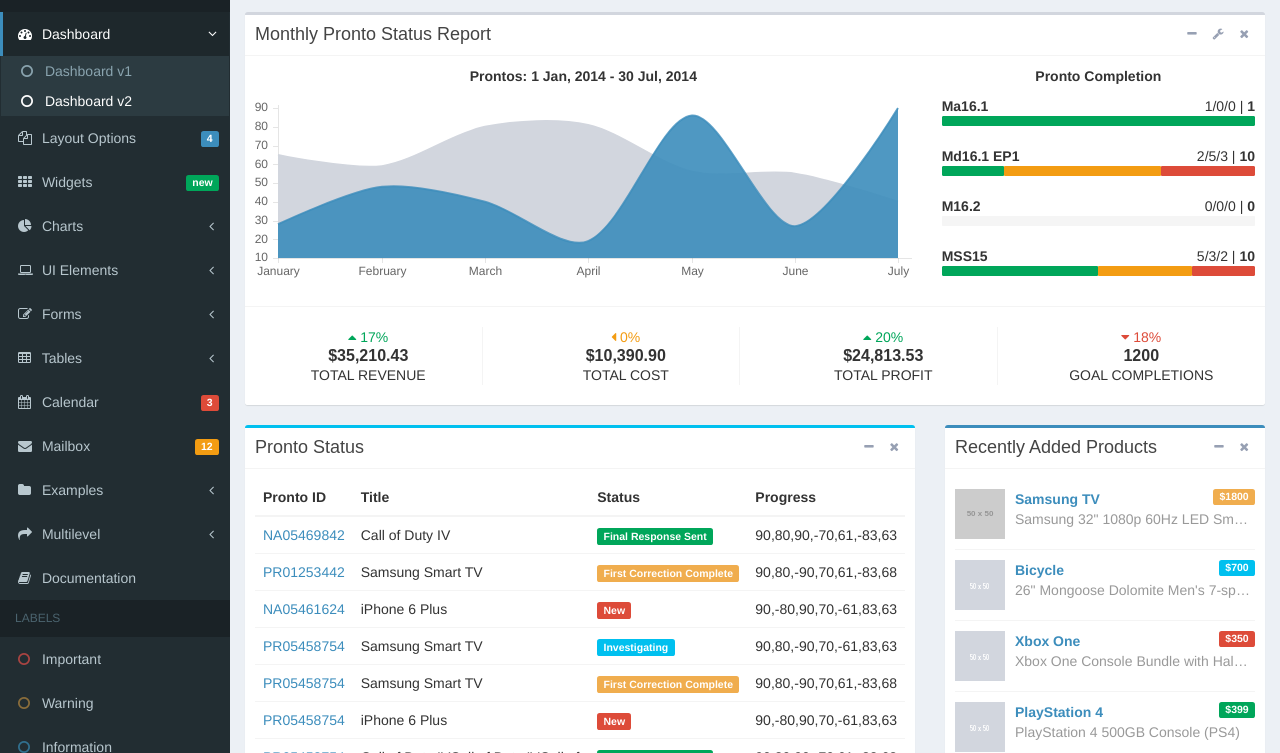
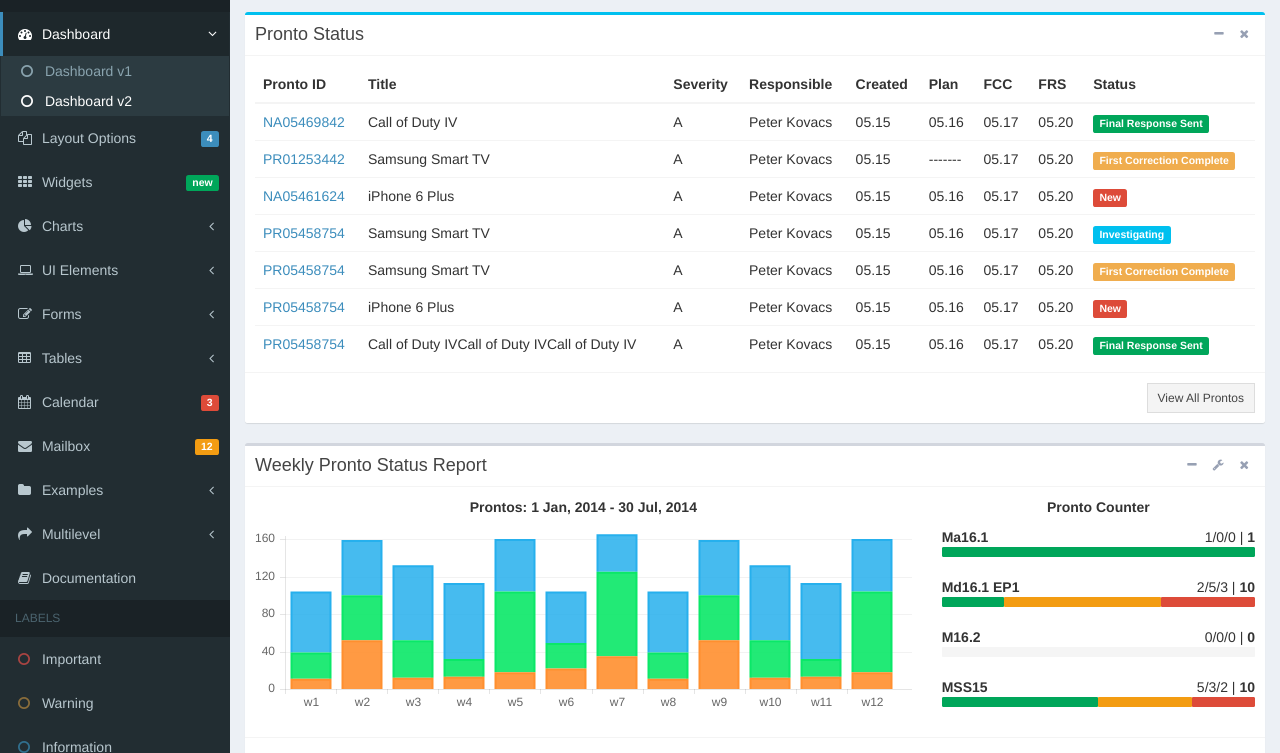
Before and after one commit to weriKK/board, a plain HTML site: page web/site/index.html in a window 1280 px wide. Shown: the part 199-952 px from the top of the page. Drawn offline with nearby package versions, Linux system fonts and the light colour scheme; placeholder pictures from the web are drawn by us; a web font is replaced by a local one.

Commit message:
Changing the web layout around

```diff
--- a/web/site/dist/js/pages/dashboard2.js
+++ b/web/site/dist/js/pages/dashboard2.js
@@ -16,27 +16,37 @@ $(function () {
   var salesChart = new Chart(salesChartCanvas);
 
   var salesChartData = {
-    labels: ["January", "February", "March", "April", "May", "June", "July"],
+    labels: ["w1", "w2", "w3", "w4", "w5", "w6", "w7", "w8", "w9", "w10", "w11", "w12"],
     datasets: [
       {
         label: "Electronics",
-        fillColor: "rgb(210, 214, 222)",
-        strokeColor: "rgb(210, 214, 222)",
+        fillColor: "rgba(38, 176, 237, 0.85)",
+        strokeColor: "rgb(38, 176, 237)",
         pointColor: "rgb(210, 214, 222)",
         pointStrokeColor: "#c1c7d1",
         pointHighlightFill: "#fff",
         pointHighlightStroke: "rgb(220,220,220)",
-        data: [65, 59, 80, 81, 56, 55, 40]
+        data: [65, 59, 80, 81, 56, 55, 40, 65, 59, 80, 81, 56]
       },
       {
         label: "Digital Goods",
-        fillColor: "rgba(60,141,188,0.9)",
-        strokeColor: "rgba(60,141,188,0.8)",
+        fillColor: "rgba(10, 232, 104, 0.9)",
+        strokeColor: "rgb(10, 232, 104)",
         pointColor: "#3b8bba",
         pointStrokeColor: "rgba(60,141,188,1)",
         pointHighlightFill: "#fff",
         pointHighlightStroke: "rgba(60,141,188,1)",
-        data: [28, 48, 40, 19, 86, 27, 90]
+        data: [28, 48, 40, 19, 86, 27, 90, 28, 48, 40, 19, 86]
+      },
+      {
+        label: "Digital Goods",
+        fillColor: "rgba(255, 143, 47, 0.9)",
+        strokeColor: "rgb(255, 143, 47)",
+        pointColor: "#3b8bba",
+        pointStrokeColor: "rgba(60,141,188,1)",
+        pointHighlightFill: "#fff",
+        pointHighlightStroke: "rgba(60,141,188,1)",
+        data: [11, 52, 12, 13, 18, 22, 35, 11, 52, 12, 13, 18]
       }
     ]
   };
@@ -45,7 +55,7 @@ $(function () {
     //Boolean - If we should show the scale at all
     showScale: true,
     //Boolean - Whether grid lines are shown across the chart
-    scaleShowGridLines: false,
+    scaleShowGridLines: true,
     //String - Colour of the grid lines
     scaleGridLineColor: "rgba(0,0,0,.05)",
     //Number - Width of the grid lines
@@ -53,7 +63,7 @@ $(function () {
     //Boolean - Whether to show horizontal lines (except X axis)
     scaleShowHorizontalLines: true,
     //Boolean - Whether to show vertical lines (except Y axis)
-    scaleShowVerticalLines: true,
+    scaleShowVerticalLines: false,
     //Boolean - Whether the line is curved between points
     bezierCurve: true,
     //Number - Tension of the bezier curve between points
@@ -81,7 +91,7 @@ $(function () {
   };
 
   //Create the line chart
-  salesChart.Line(salesChartData, salesChartOptions);
+  salesChart.StackedBar(salesChartData, salesChartOptions);
 
   //---------------------------
   //- END MONTHLY SALES CHART -
--- a/web/site/index.html
+++ b/web/site/index.html
@@ -497,11 +497,129 @@
             </div><!-- /.col -->
           </div><!-- /.row -->
 
+          <!-- Main row -->
+          <div class="row">
+            <div class="col-md-12">
+              <!-- TABLE: Pronto Status -->
+              <div class="box box-info">
+                <div class="box-header with-border">
+                  <h3 class="box-title">Pronto Status</h3>
+                  <div class="box-tools pull-right">
+                    <button class="btn btn-box-tool" data-widget="collapse"><i class="fa fa-minus"></i></button>
+                    <button class="btn btn-box-tool" data-widget="remove"><i class="fa fa-times"></i></button>
+                  </div>
+                </div><!-- /.box-header -->
+                <div class="box-body">
+                  <div class="table-responsive">
+                    <table class="table no-margin">
+                      <thead>
+                        <tr>
+                          <th>Pronto ID</th>
+                          <th>Title</th>
+                          <th>Severity</th>
+                          <th>Responsible</th>
+                          <th>Created</th>
+                          <th>Plan</th>
+                          <th>FCC</th>
+                          <th>FRS</th>
+                          <th>Status</th>
+                        </tr>
+                      </thead>
+                      <tbody>
+                        <tr>
+                          <td><a href="pages/examples/invoice.html">NA05469842</a></td>
+                          <td>Call of Duty IV</td>
+                          <td>A</td>
+                          <td>Peter Kovacs</td>
+                          <td>05.15</td>
+                          <td>05.16</td>
+                          <td>05.17</td>
+                          <td>05.20</td>
+                          <td><span class="label label-success">Final Response Sent</span></td>
+                        </tr>
+                        <tr>
+                          <td><a href="pages/examples/invoice.html">PR01253442</a></td>
+                          <td>Samsung Smart TV</td>
+                          <td>A</td>
+                          <td>Peter Kovacs</td>
+                          <td>05.15</td>
+                          <td>-------</td>
+                          <td>05.17</td>
+                          <td>05.20</td>
+                          <td><span class="label label-warning">First Correction Complete</span></td>
+                        </tr>
+                        <tr>
+                          <td><a href="pages/examples/invoice.html">NA05461624</a></td>
+                          <td>iPhone 6 Plus</td>
+                          <td>A</td>
+                          <td>Peter Kovacs</td>
+                          <td>05.15</td>
+                          <td>05.16</td>
+                          <td>05.17</td>
+                          <td>05.20</td>
+                          <td><span class="label label-danger">New</span></td>
+                        </tr>
+                        <tr>
+                          <td><a href="pages/examples/invoice.html">PR05458754</a></td>
+                          <td>Samsung Smart TV</td>
+                          <td>A</td>
+                          <td>Peter Kovacs</td>
+                          <td>05.15</td>
+                          <td>05.16</td>
+                          <td>05.17</td>
+                          <td>05.20</td>
+                          <td><span class="label label-info">Investigating</span></td>
+                        </tr>
+                        <tr>
+                          <td><a href="pages/examples/invoice.html">PR05458754</a></td>
+                          <td>Samsung Smart TV</td>
+                          <td>A</td>
+                          <td>Peter Kovacs</td>
+                          <td>05.15</td>
+                          <td>05.16</td>
+                          <td>05.17</td>
+                          <td>05.20</td>
+                          <td><span class="label label-warning">First Correction Complete</span></td>
+                        </tr>
+                        <tr>
+                          <td><a href="pages/examples/invoice.html">PR05458754</a></td>
+                          <td>iPhone 6 Plus</td>
+                          <td>A</td>
+                          <td>Peter Kovacs</td>
+                          <td>05.15</td>
+                          <td>05.16</td>
+                          <td>05.17</td>
+                          <td>05.20</td>
+                          <td><span class="label label-danger">New</span></td>
+                        </tr>
+                        <tr>
+                          <td><a href="pages/examples/invoice.html">PR05458754</a></td>
+                          <td>Call of Duty IVCall of Duty IVCall of Duty IV</td>
+                          <td>A</td>
+                          <td>Peter Kovacs</td>
+                          <td>05.15</td>
+                          <td>05.16</td>
+                          <td>05.17</td>
+                          <td>05.20</td>
+                          <td><span class="label label-success">Final Response Sent</span></td>
+                        </tr>
+                      </tbody>
+                    </table>
+                  </div><!-- /.table-responsive -->
+                </div><!-- /.box-body -->
+                <div class="box-footer clearfix">
+                  <a href="javascript::;" class="btn btn-sm btn-default btn-flat pull-right">View All Prontos</a>
+                </div><!-- /.box-footer -->
+              </div><!-- /.box -->
+            </div><!-- /.col -->
+          </div><!-- /.row -->
+
+          <!-- Statistics row -->
           <div class="row">
             <div class="col-md-12">
               <div class="box">
                 <div class="box-header with-border">
-                  <h3 class="box-title">Monthly Pronto Status Report</h3>
+                  <h3 class="box-title">Weekly Pronto Status Report</h3>
                   <div class="box-tools pull-right">
                     <button class="btn btn-box-tool" data-widget="collapse"><i class="fa fa-minus"></i></button>
                     <div class="btn-group">
@@ -530,7 +648,7 @@
                     </div><!-- /.col -->
                     <div class="col-md-4">
                       <p class="text-center">
-                        <strong>Pronto Completion</strong>
+                        <strong>Pronto Counter</strong>
                       </p>
                       <div class="progress-group">
                         <span class="progress-text">Ma16.1</span>
@@ -571,29 +689,29 @@
                     <div class="col-sm-3 col-xs-6">
                       <div class="description-block border-right">
                         <span class="description-percentage text-green"><i class="fa fa-caret-up"></i> 17%</span>
-                        <h5 class="description-header">$35,210.43</h5>
-                        <span class="description-text">TOTAL REVENUE</span>
+                        <h5 class="description-header">5</h5>
+                        <span class="description-text">A SEVERITY</span>
                       </div><!-- /.description-block -->
                     </div><!-- /.col -->
                     <div class="col-sm-3 col-xs-6">
                       <div class="description-block border-right">
-                        <span class="description-percentage text-yellow"><i class="fa fa-caret-left"></i> 0%</span>
-                        <h5 class="description-header">$10,390.90</h5>
-                        <span class="description-text">TOTAL COST</span>
+                        <span class="description-percentage text-yellow"><i class="fa"></i> 0%</span>
+                        <h5 class="description-header">8</h5>
+                        <span class="description-text">B SEVERITY</span>
                       </div><!-- /.description-block -->
                     </div><!-- /.col -->
                     <div class="col-sm-3 col-xs-6">
                       <div class="description-block border-right">
                         <span class="description-percentage text-green"><i class="fa fa-caret-up"></i> 20%</span>
-                        <h5 class="description-header">$24,813.53</h5>
-                        <span class="description-text">TOTAL PROFIT</span>
+                        <h5 class="description-header">8</h5>
+                        <span class="description-text">C SEVERITY</span>
                       </div><!-- /.description-block -->
                     </div><!-- /.col -->
                     <div class="col-sm-3 col-xs-6">
                       <div class="description-block">
                         <span class="description-percentage text-red"><i class="fa fa-caret-down"></i> 18%</span>
-                        <h5 class="description-header">1200</h5>
-                        <span class="description-text">GOAL COMPLETIONS</span>
+                        <h5 class="description-header">21</h5>
+                        <span class="description-text">ALL PRONTOS</span>
                       </div><!-- /.description-block -->
                     </div>
                   </div><!-- /.row -->
@@ -602,146 +720,7 @@
             </div><!-- /.col -->
           </div><!-- /.row -->
 
-          <!-- Main row -->
-          <div class="row">
-            <div class="col-md-8">
-              <!-- TABLE: LATEST ORDERS -->
-              <div class="box box-info">
-                <div class="box-header with-border">
-                  <h3 class="box-title">Pronto Status</h3>
-                  <div class="box-tools pull-right">
-                    <button class="btn btn-box-tool" data-widget="collapse"><i class="fa fa-minus"></i></button>
-                    <button class="btn btn-box-tool" data-widget="remove"><i class="fa fa-times"></i></button>
-                  </div>
-                </div><!-- /.box-header -->
-                <div class="box-body">
-                  <div class="table-responsive">
-                    <table class="table no-margin">
-                      <thead>
-                        <tr>
-                          <th>Pronto ID</th>
-                          <th>Title</th>
-                          <th>Status</th>
-                          <th>Progress</th>
-                        </tr>
-                      </thead>
-                      <tbody>
-                        <tr>
-                          <td><a href="pages/examples/invoice.html">NA05469842</a></td>
-                          <td>Call of Duty IV</td>
-                          <td><span class="label label-success">Final Response Sent</span></td>
-                          <td><div class="sparkbar" data-color="#00a65a" data-height="20">90,80,90,-70,61,-83,63</div></td>
-                        </tr>
-                        <tr>
-                          <td><a href="pages/examples/invoice.html">PR01253442</a></td>
-                          <td>Samsung Smart TV</td>
-                          <td><span class="label label-warning">First Correction Complete</span></td>
-                          <td><div class="sparkbar" data-color="#f39c12" data-height="20">90,80,-90,70,61,-83,68</div></td>
-                        </tr>
-                        <tr>
-                          <td><a href="pages/examples/invoice.html">NA05461624</a></td>
-                          <td>iPhone 6 Plus</td>
-                          <td><span class="label label-danger">New</span></td>
-                          <td><div class="sparkbar" data-color="#f56954" data-height="20">90,-80,90,70,-61,83,63</div></td>
-                        </tr>
-                        <tr>
-                          <td><a href="pages/examples/invoice.html">PR05458754</a></td>
-                          <td>Samsung Smart TV</td>
-                          <td><span class="label label-info">Investigating</span></td>
-                          <td><div class="sparkbar" data-color="#00c0ef" data-height="20">90,80,-90,70,-61,83,63</div></td>
-                        </tr>
-                        <tr>
-                          <td><a href="pages/examples/invoice.html">PR05458754</a></td>
-                          <td>Samsung Smart TV</td>
-                          <td><span class="label label-warning">First Correction Complete</span></td>
-                          <td><div class="sparkbar" data-color="#f39c12" data-height="20">90,80,-90,70,61,-83,68</div></td>
-                        </tr>
-                        <tr>
-                          <td><a href="pages/examples/invoice.html">PR05458754</a></td>
-                          <td>iPhone 6 Plus</td>
-                          <td><span class="label label-danger">New</span></td>
-                          <td><div class="sparkbar" data-color="#f56954" data-height="20">90,-80,90,70,-61,83,63</div></td>
-                        </tr>
-                        <tr>
-                          <td><a href="pages/examples/invoice.html">PR05458754</a></td>
-                          <td>Call of Duty IVCall of Duty IVCall of Duty IV</td>
-                          <td><span class="label label-success">Final Response Sent</span></td>
-                          <td><div class="sparkbar" data-color="#00a65a" data-height="20">90,80,90,-70,61,-83,63</div></td>
-                        </tr>
-                      </tbody>
-                    </table>
-                  </div><!-- /.table-responsive -->
-                </div><!-- /.box-body -->
-                <div class="box-footer clearfix">
-                  <a href="javascript::;" class="btn btn-sm btn-info btn-flat pull-left">Place New Order</a>
-                  <a href="javascript::;" class="btn btn-sm btn-default btn-flat pull-right">View All Prontos</a>
-                </div><!-- /.box-footer -->
-              </div><!-- /.box -->
-            </div><!-- /.col -->
-            <div class="col-md-4">
-              <!-- PRODUCT LIST -->
-              <div class="box box-primary">
-                <div class="box-header with-border">
-                  <h3 class="box-title">Recently Added Products</h3>
-                  <div class="box-tools pull-right">
-                    <button class="btn btn-box-tool" data-widget="collapse"><i class="fa fa-minus"></i></button>
-                    <button class="btn btn-box-tool" data-widget="remove"><i class="fa fa-times"></i></button>
-                  </div>
-                </div><!-- /.box-header -->
-                <div class="box-body">
-                  <ul class="products-list product-list-in-box">
-                    <li class="item">
-                      <div class="product-img">
-                        <img src="http://placehold.it/50x50/d2d6de/ffffff" alt="Product Image"/>
-                      </div>
-                      <div class="product-info">
-                        <a href="javascript::;" class="product-title">Samsung TV <span class="label label-warning pull-right">$1800</span></a>
-                        <span class="product-description">
-                          Samsung 32" 1080p 60Hz LED Smart HDTV.
-                        </span>
-                      </div>
-                    </li><!-- /.item -->
-                    <li class="item">
-                      <div class="product-img">
-                        <img src="dist/img/default-50x50.gif" alt="Product Image"/>
-                      </div>
-                      <div class="product-info">
-                        <a href="javascript::;" class="product-title">Bicycle <span class="label label-info pull-right">$700</span></a>
-                        <span class="product-description">
-                          26" Mongoose Dolomite Men's 7-speed, Navy Blue.
-                        </span>
-                      </div>
-                    </li><!-- /.item -->
-                    <li class="item">
-                      <div class="product-img">
-                        <img src="dist/img/default-50x50.gif" alt="Product Image"/>
-                      </div>
-                      <div class="product-info">
-                        <a href="javascript::;" class="product-title">Xbox One <span class="label label-danger pull-right">$350</span></a>
-                        <span class="product-description">
-                          Xbox One Console Bundle with Halo Master Chief Collection.
-                        </span>
-                      </div>
-                    </li><!-- /.item -->
-                    <li class="item">
-                      <div class="product-img">
-                        <img src="dist/img/default-50x50.gif" alt="Product Image"/>
-                      </div>
-                      <div class="product-info">
-                        <a href="javascript::;" class="product-title">PlayStation 4 <span class="label label-success pull-right">$399</span></a>
-                        <span class="product-description">
-                          PlayStation 4 500GB Console (PS4)
-                        </span>
-                      </div>
-                    </li><!-- /.item -->
-                  </ul>
-                </div><!-- /.box-body -->
-                <div class="box-footer text-center">
-                  <a href="javascript::;" class="uppercase">View All Products</a>
-                </div><!-- /.box-footer -->
-              </div><!-- /.box -->
-            </div><!-- /.col -->
-          </div><!-- /.row -->
+
 
         </section><!-- /.content -->
       </div><!-- /.content-wrapper -->
@@ -778,6 +757,7 @@
     <script src="plugins/slimScroll/jquery.slimscroll.min.js" type="text/javascript"></script>
     <!-- ChartJS 1.0.1 -->
     <script src="plugins/chartjs/Chart.min.js" type="text/javascript"></script>
+    <script src="plugins/chartjs/Chart.StackedBar.js" type="text/javascript"></script>
 
     <!-- AdminLTE dashboard demo (This is only for demo purposes) -->
     <script src="dist/js/pages/dashboard2.js" type="text/javascript"></script>
```
Also changed, not shown: web/site/plugins/chartjs/Chart.StackedBar.js (added).
